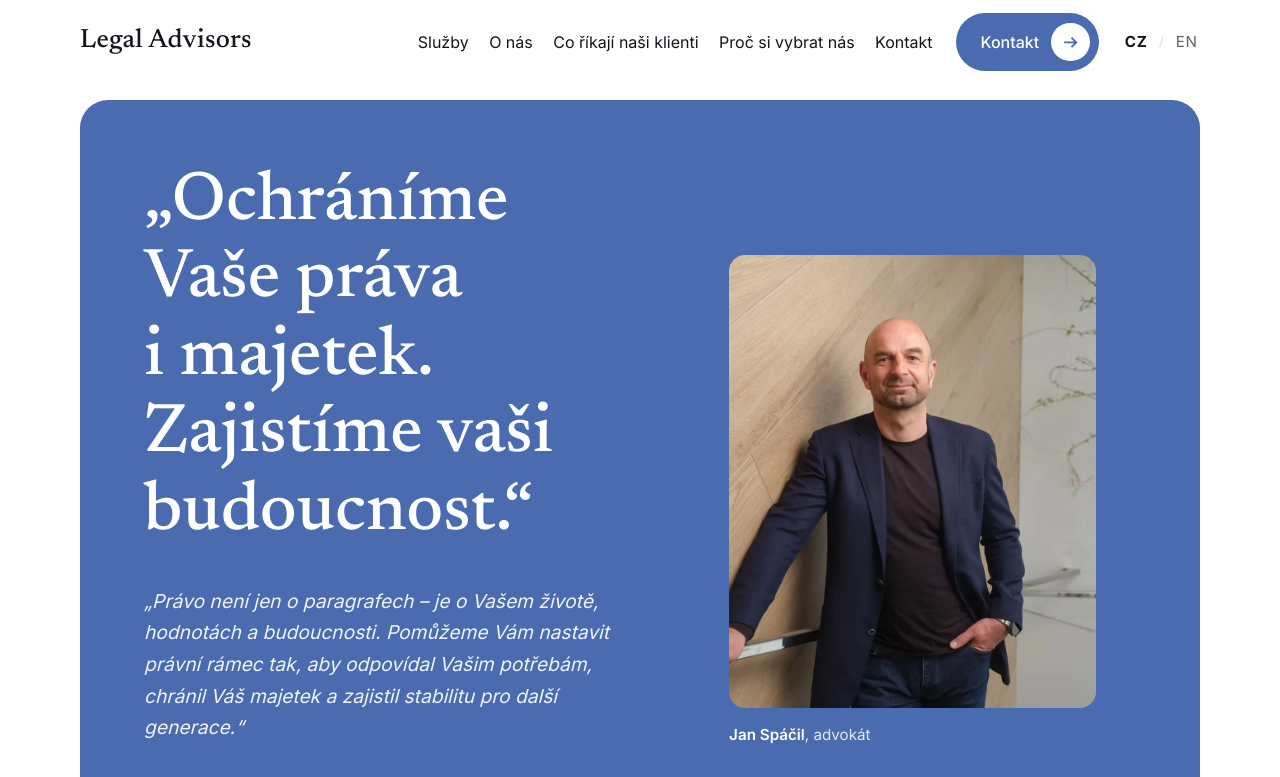
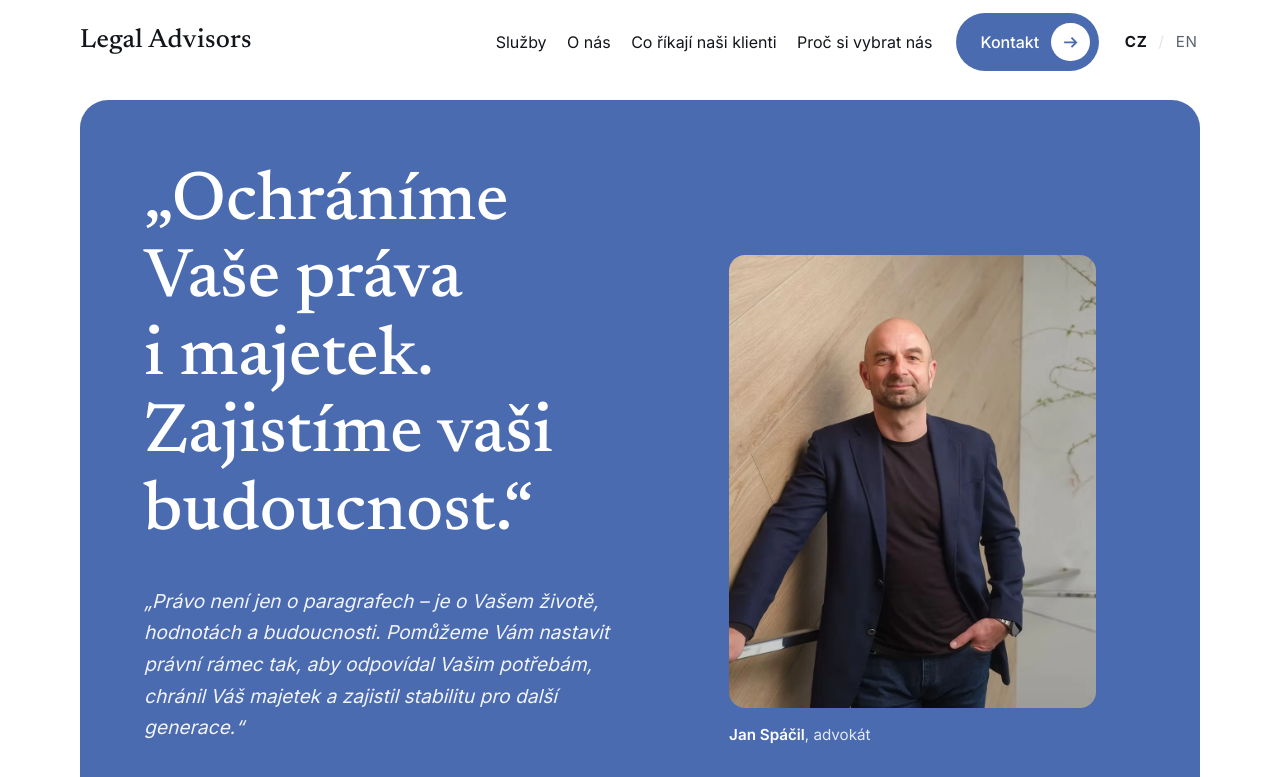
Before and after one commit to msp-67/legal-advisors, a plain HTML site: page cz/index.html in a window 1280 px wide. Shown: the top 777 px of the page. Drawn offline with Linux system fonts and the light colour scheme.

Commit message:
Update index.html

```diff
--- a/cz/index.html
+++ b/cz/index.html
@@ -51,7 +51,6 @@
           <li><a href="#about">O nás</a></li>
           <li><a href="#stories">Co říkají naši klienti</a></li>
           <li><a href="#why-us">Proč si vybrat nás</a></li>
-          <li><a href="#contact">Kontakt</a></li>
         </ul>
       </nav>
       <a class="btn btn-primary header-cta" href="#contact">
```
